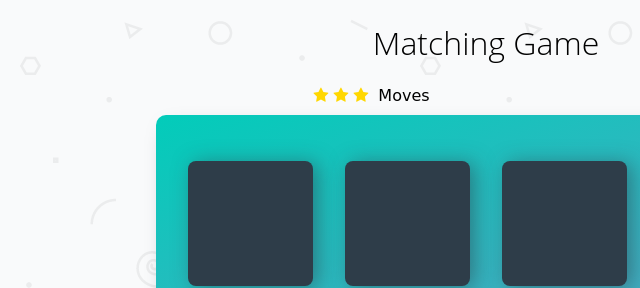
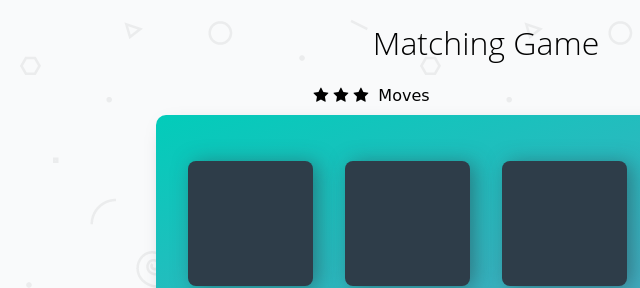
Before and after one commit to Vasilisdm/memoryGame, a plain HTML site: page index.html in a window 1280 px wide. Shown: the top 288 px of the page, 154-794 px from the left. Drawn offline with Linux system fonts and the light colour scheme; a web font is replaced by a local one.

Commit message:
removed the gold color hex code from css

```diff
--- a/css/app.css
+++ b/css/app.css
@@ -96,7 +96,6 @@ h1 {
     padding: 0;
     display: inline-block;
     margin: 0 5px 0 0;
-    color: #FFD700;
 }
 
 .score-panel .stars li {
```
